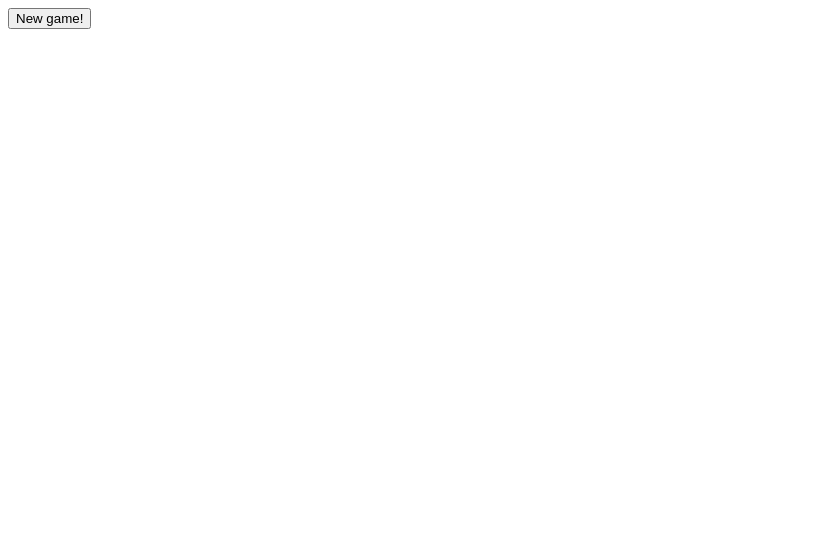
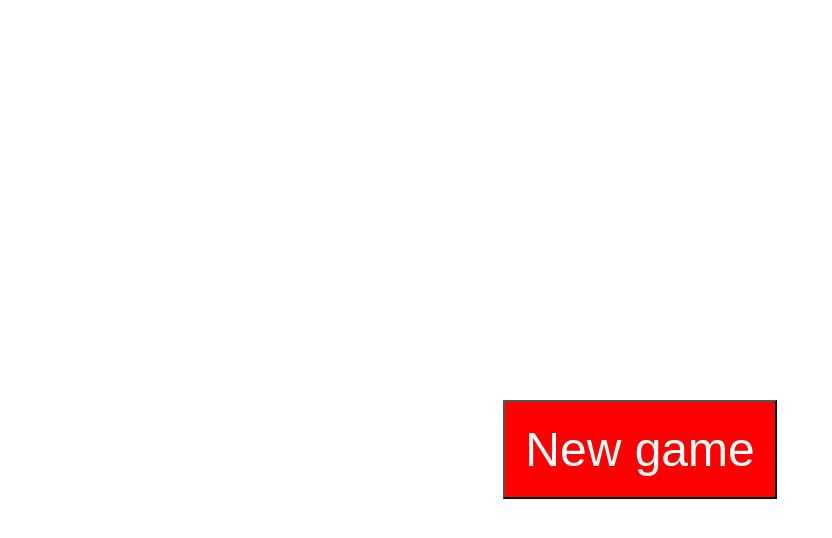
Before and after one commit to LVK-96/Vincit-assignment-2020, a React (Create React App) app in the folder frontend/: page / in a window 1280 px wide. Shown: the top 538 px of the page, without its empty margins (0-832 px from the left). Built offline with nearby package versions, Linux system fonts and the light colour scheme; the HTML template or start-up script is replaced by a standard one.

Commit message:
Style new game view

```diff
--- a/frontend/src/App.jsx
+++ b/frontend/src/App.jsx
@@ -47,7 +47,7 @@ function App() {
     }
 
     return (
-      <div className="App">
+      <div className="newGameContainer">
         <NewGameView setPoints={setPoints} setId={setId} />
       </div>
     );
--- a/frontend/src/Components/Button/Button.jsx
+++ b/frontend/src/Components/Button/Button.jsx
@@ -2,15 +2,15 @@ import React from 'react';
 
 
 const Button = ({
-  text, handleClick, disabled, visible,
+  className, text, handleClick, disabled, visible,
 }) => {
   if (visible) {
     return (
-      <div>
-        <button type="button" onClick={handleClick} disabled={disabled}>
+      <>
+        <button className={className} type="button" onClick={handleClick} disabled={disabled}>
           {text}
         </button>
-      </div>
+      </>
     );
   }
 
--- /dev/null
+++ b/frontend/src/Components/NewGameView/NewGameView.css
@@ -0,0 +1,18 @@
+.newGameContainer {
+  display: flex;
+  flex-direction: column;
+  justify-content: space-around;
+}
+
+.buttonContainer {
+  position: absolute;
+  top: 50%;
+  align-self: center;
+}
+
+.newGameButton {
+  background-color: red;
+  color: white;
+  font-size: xxx-large;
+  padding: 20px;
+}
--- a/frontend/src/Components/NewGameView/NewGameView.jsx
+++ b/frontend/src/Components/NewGameView/NewGameView.jsx
@@ -1,6 +1,7 @@
 import React from 'react';
 import pointsService from '../../Services/points';
 import Button from '../Button';
+import './NewGameView.css';
 
 const NewGameView = ({ setPoints, setId }) => {
   const handleNewGameClick = async () => {
@@ -15,9 +16,11 @@ const NewGameView = ({ setPoints, setId }) => {
   };
 
   return (
-    <div>
-      <Button text="New game!" handleClick={handleNewGameClick} disabled={false} visible />
-    </div>
+    <>
+      <div className="buttonContainer">
+        <Button className="newGameButton" text="New game" handleClick={handleNewGameClick} disabled={false} visible />
+      </div>
+    </>
   );
 };
 
```
